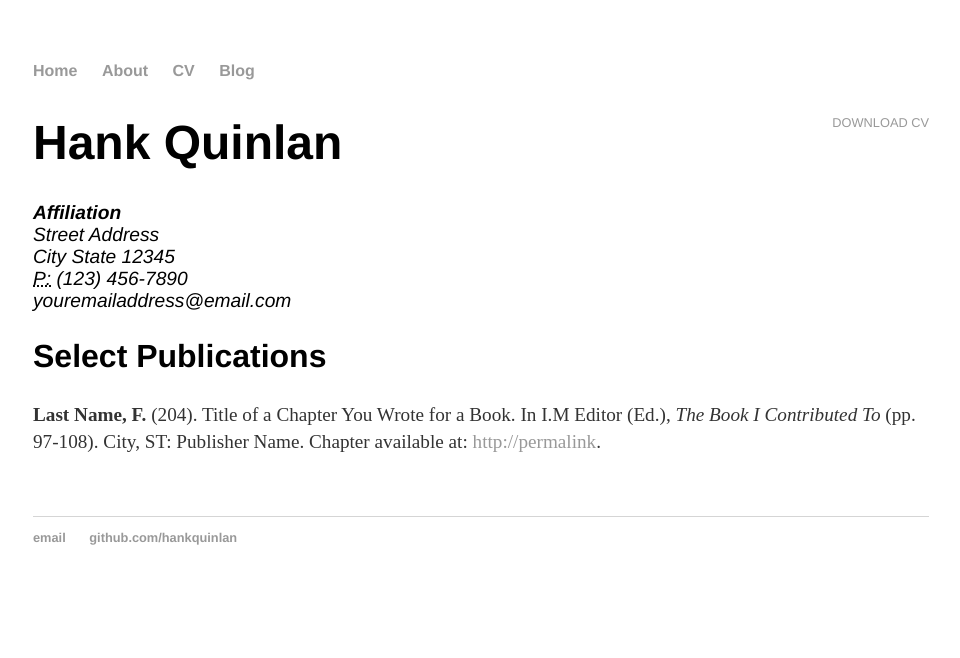
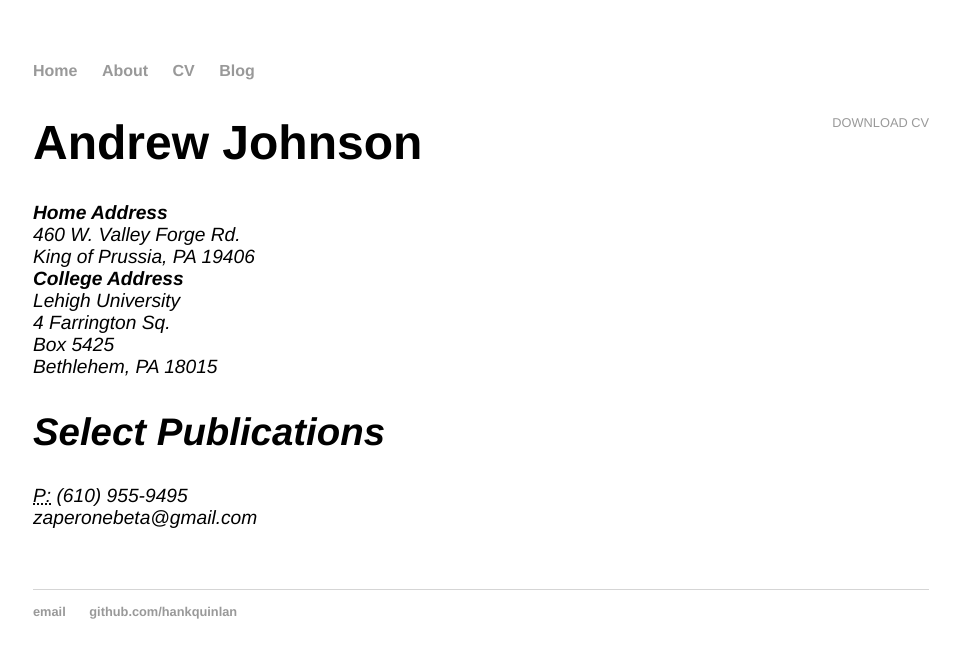
Before and after one commit to Zaperone/zaperone.github.io, a Jekyll site: the page built from cv/index.html, in a window 1280 px wide. Shown: the top 658 px of the page, without its empty margins (159-1119 px from the left). Built offline with Jekyll 4.4.1, drawn with Linux system fonts in a browser that asks for light colours.

Commit message:
First Finished Revision

```diff
--- a/blog/index.html
+++ b/blog/index.html
@@ -1,6 +1,6 @@
 ---
 layout: default
-title: Hank Quinlan's Blog
+title: Andrew Johnson's Blog
 ---
 <h1>{{ page.title }}</h1>
 <ul class="posts">
--- a/cv/index.html
+++ b/cv/index.html
@@ -1,22 +1,30 @@
 ---
 layout: default
-title: CV of Your Name
+title: CV of Andrew Johnson
 ---
 
 	<div class="cv">
 		<a href="#" class="download" title="Download CV as PDF">Download CV</a>
-					<h1>Hank Quinlan</h1>
+					<h1>Andrew Johnson</h1>
 					<address>
-					<strong>Affiliation</strong><br>
-					Street Address<br>
-					City State 12345<br>
-					<abbr title="phone">P:</abbr> (123) 456-7890<br>
-					<span class="obfuscate">youremailaddress@email.com</span>
+					<strong>Home Address</strong><br>
+					460 W. Valley Forge Rd.<br>
+					King of Prussia, PA 19406<br>
+
+					<strong>College Address</strong><br>
+					Lehigh University<br>
+					4 Farrington Sq.<br>
+					Box 5425<br>
+					Bethlehem, PA 18015<br>
+					<h2>Select Publications</h2>
+
+					<abbr title="phone">P:</abbr> (610) 955-9495<br>
+					<span class="obfuscate">zaperonebeta@gmail.com</span>
 					</address>
 
-					<h2>Select Publications</h2>
 
-					<p><strong>Last Name, F.</strong> (204). Title of a Chapter You Wrote for a Book. In I.M Editor (Ed.), <em>The Book I Contributed To</em> (pp. 97-108). City, ST: Publisher Name. Chapter available at: <a href="#">http://permalink</a>.
+
+					<!-- <p><strong>Last Name, F.</strong> (204). Title of a Chapter You Wrote for a Book. In I.M Editor (Ed.), <em>The Book I Contributed To</em> (pp. 97-108). City, ST: Publisher Name. Chapter available at: <a href="#">http://permalink</a>. -->
 
 
 	</div>
```
Also changed, not shown: _posts/2014-04-30-hank-quinlan-site-launched.md (+3 -3 lines).
